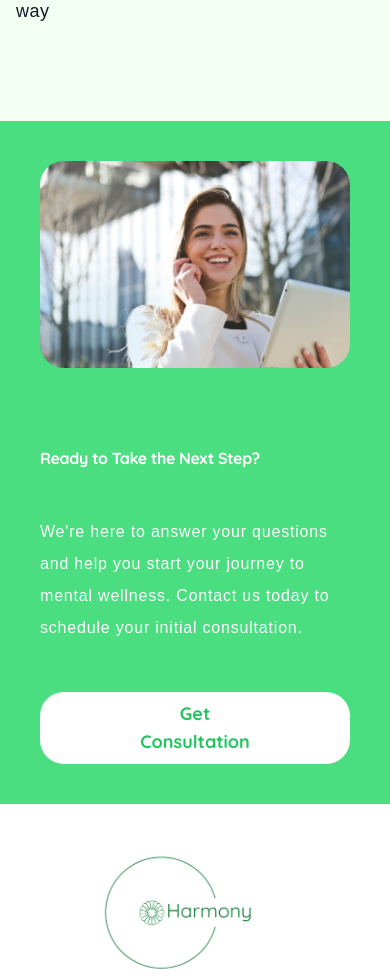
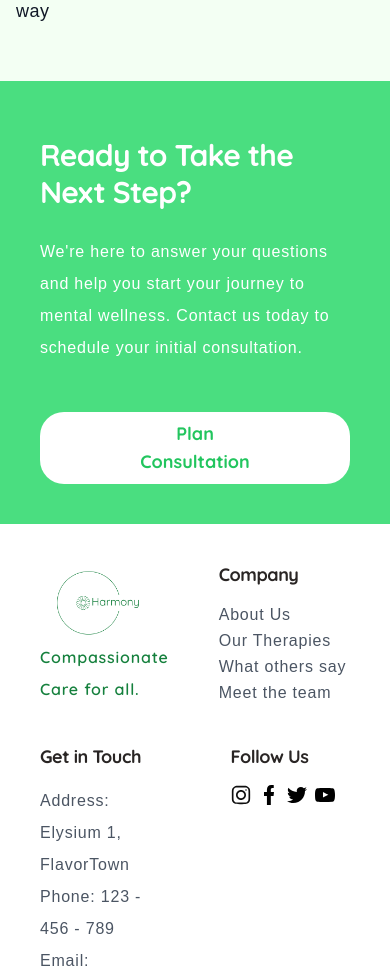
Before and after one commit to Quincy-Fer/Harmony-Therapy-Website, a React (Vite) app: page / in a window 390 px wide. Shown: the part 11020-12000 px from the top of the page. Built offline with nearby package versions, Linux system fonts and the light colour scheme.

Commit message:
Final COMMIT

```diff
--- a/src/Sections/FinalCTA.jsx
+++ b/src/Sections/FinalCTA.jsx
@@ -11,35 +11,39 @@ const FinalCTA = () => {
   };
 
   return (
-    <section className="w-full mt-20 bg-green-400 mx-auto" id="contact">
+    <section
+      className="w-full mt-10 md:mt-20 bg-green-400 mx-auto"
+      id="contact"
+    >
       <div className="grid md:grid-cols-2">
         {/* img left */}
-        <div className=" p-10 rounded-3xl ">
+        <div className=" p-2 md:p-10 rounded-3xl ">
           <img
             src={cta}
             alt="Contact foto"
-            className="rounded-3xl h-full object-cover"
+            className="hidden md:block rounded-3xl h-full object-cover"
           />
         </div>
         {/* Right col */}
-        <div className="p-10">
+        <div className=" p-10">
           <div className="flex flex-col gap-2">
             <h2
-              className="text-white md:text-[44px] lg:text-[72px] lg:max-w-[780px] font-bold font-quicksand
+              className="text-white text-3xl md:text-[44px] lg:text-[72px] lg:max-w-[780px] font-bold font-quicksand
          leading-tight tracking-tight "
             >
               Ready to Take the Next Step?
             </h2>
             <p
               className="font-nunito max-w-[600px] text-base  text-white tracking-wider leading-loose
-          mt-10 mb-10 "
+           mt-4 md:mt-10 mb-10 "
             >
               We're here to answer your questions and help you start your
               journey to mental wellness. Contact us today to schedule your
               initial consultation.
             </p>
 
-            <ButtonFinal label="Get Consultation " onClick={toggleModal} />
+              <ButtonFinal label="Plan Consultation " onClick={toggleModal} />
+
           </div>
         </div>
       </div>
--- a/src/Sections/Footer.jsx
+++ b/src/Sections/Footer.jsx
@@ -4,7 +4,7 @@ import { logoNoBG } from "../assets/images";
 const Footer = () => {
   return (
     <footer className="w-full bg-white p-10 " id="footer">
-      <div className="grid md:grid-cols-2 lg:grid-cols-4 gap-10 justify-items-center">
+      <div className="grid grid-cols-2 lg:grid-cols-4 gap-10 justify-items-center">
         {/* Logo & Slogan */}
         <div className=" ">
           <img src={logoNoBG} alt="Harmony Logo" className="bg-contain w-60" />
--- a/src/Sections/Hero.jsx
+++ b/src/Sections/Hero.jsx
@@ -1,6 +1,6 @@
 import Button from "../Components/Button";
 import ButtonWhite from "../Components/ButtonWhite";
-import MobileButton from "../Components/MobileButton";
+
 import { heroL, mobileHero } from "../assets/images";
 import { useState } from "react";
 import Modal from "../Components/Modal";
```
